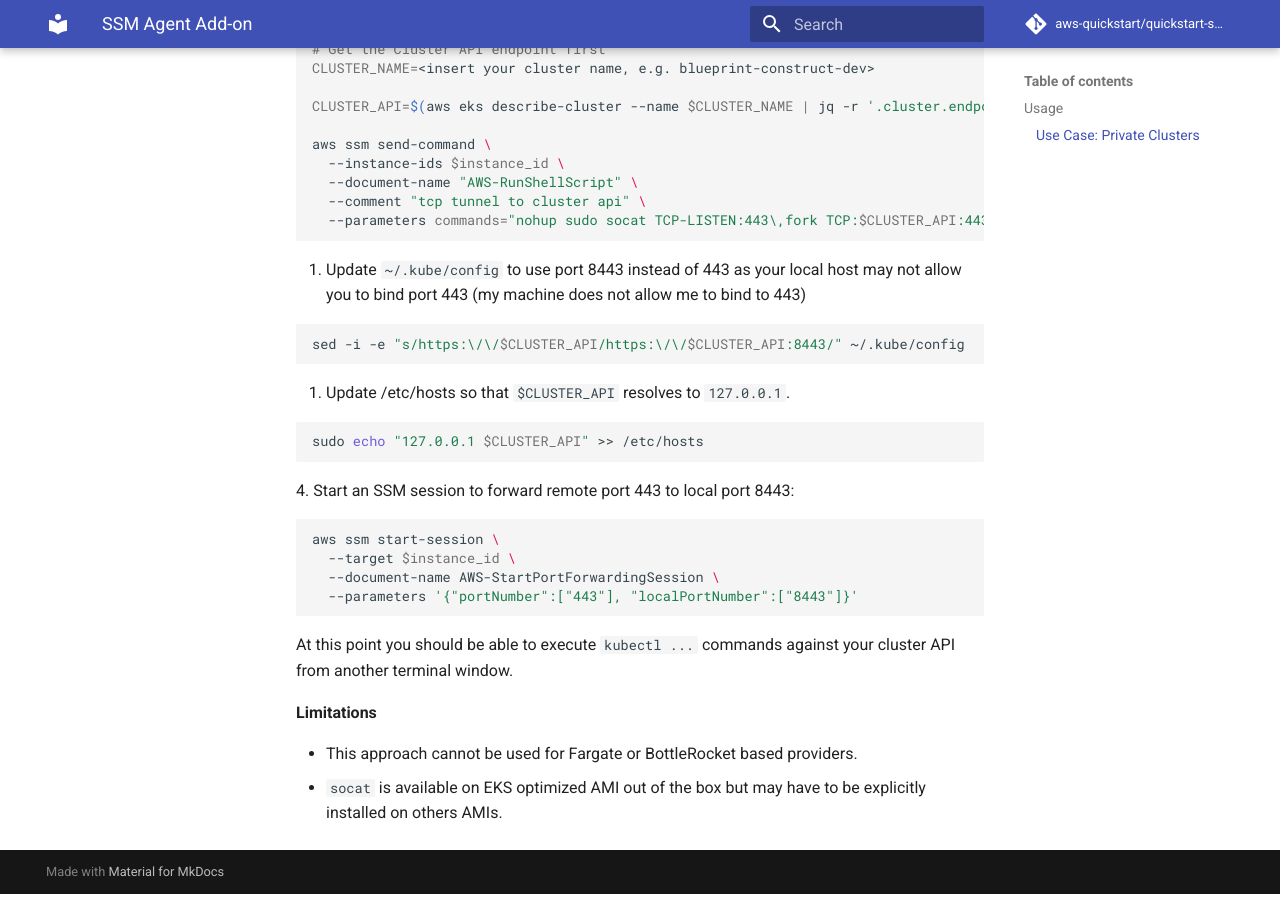
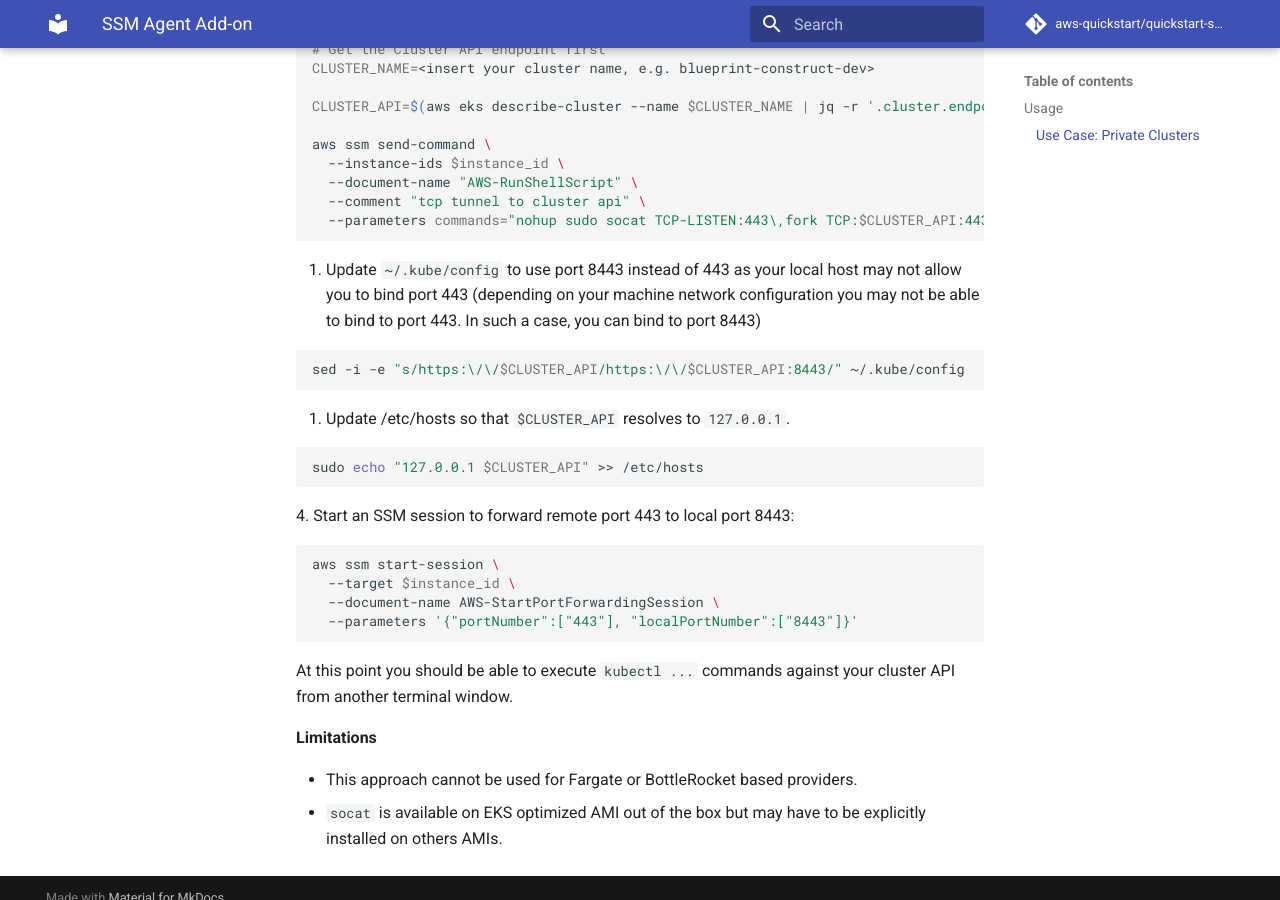
Before and after one commit to aws-quickstart/cdk-eks-blueprints, an MkDocs documentation site: the page built from docs/addons/ssm-agent.md, in a window 1280 px wide and 900 px high, scrolled down 1613 px. Built offline with MkDocs 1.6.1 and Material for MkDocs 9.7.7, drawn with Linux system fonts in a browser that asks for light colours; comment, search, counter and statistics services are not loaded.

Commit message:
fix docs

````diff
--- a/docs/addons/ssm-agent.md
+++ b/docs/addons/ssm-agent.md
@@ -69,7 +69,7 @@
   --parameters commands="nohup sudo socat TCP-LISTEN:443\,fork TCP:$CLUSTER_API:443 &"
 ```
 
-2. Update `~/.kube/config` to use port 8443 instead of 443 as your local host may not allow you to bind port 443 (my machine does not allow me to bind to 443)
+2. Update `~/.kube/config` to use port 8443 instead of 443 as your local host may not allow you to bind port 443 (depending on your machine network configuration you may not be able to bind to port 443. In such a case, you can bind to port 8443)
 
 ```bash
 sed -i -e "s/https:\/\/$CLUSTER_API/https:\/\/$CLUSTER_API:8443/" ~/.kube/config
````
